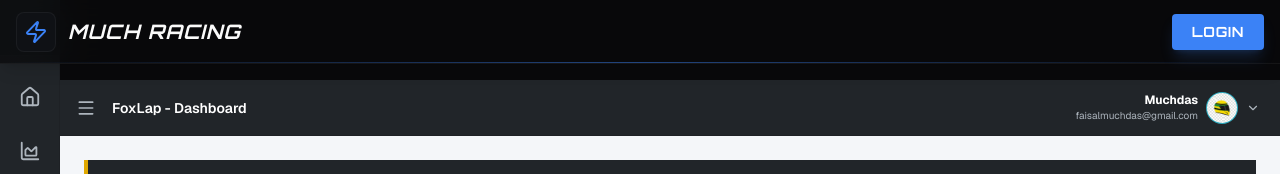
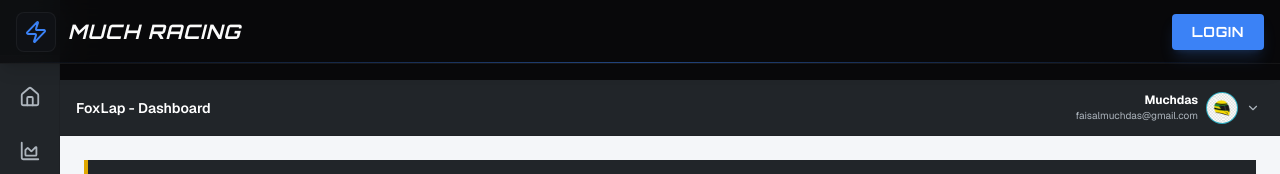
Before and after one commit to rottenplan/web-muchracing, a Next.js app: page /tracks in a window 1280 px wide. Shown: the top 174 px of the page. Built offline with nearby package versions, Linux system fonts and the light colour scheme.

Commit message:
docs: update walkthrough and task with sidebar and categories redesign

```diff
--- a/components/topbar/TopBar.tsx
+++ b/components/topbar/TopBar.tsx
@@ -11,10 +11,6 @@ export default function TopBar() {
         <div className="h-14 bg-[#212529] border-b border-black/10 flex items-center justify-between px-4 sticky top-0 z-40">
             {/* Left: Breadcrumb / Title */}
             <div className="flex items-center gap-4">
-                <button className="text-[#adb5bd] hover:text-white transition-colors">
-                    <Menu size={20} />
-                </button>
-
                 <div className="flex items-center gap-2 text-sm text-[#adb5bd]">
                     <span className="font-semibold text-white">FoxLap - Dashboard</span>
                 </div>
```
